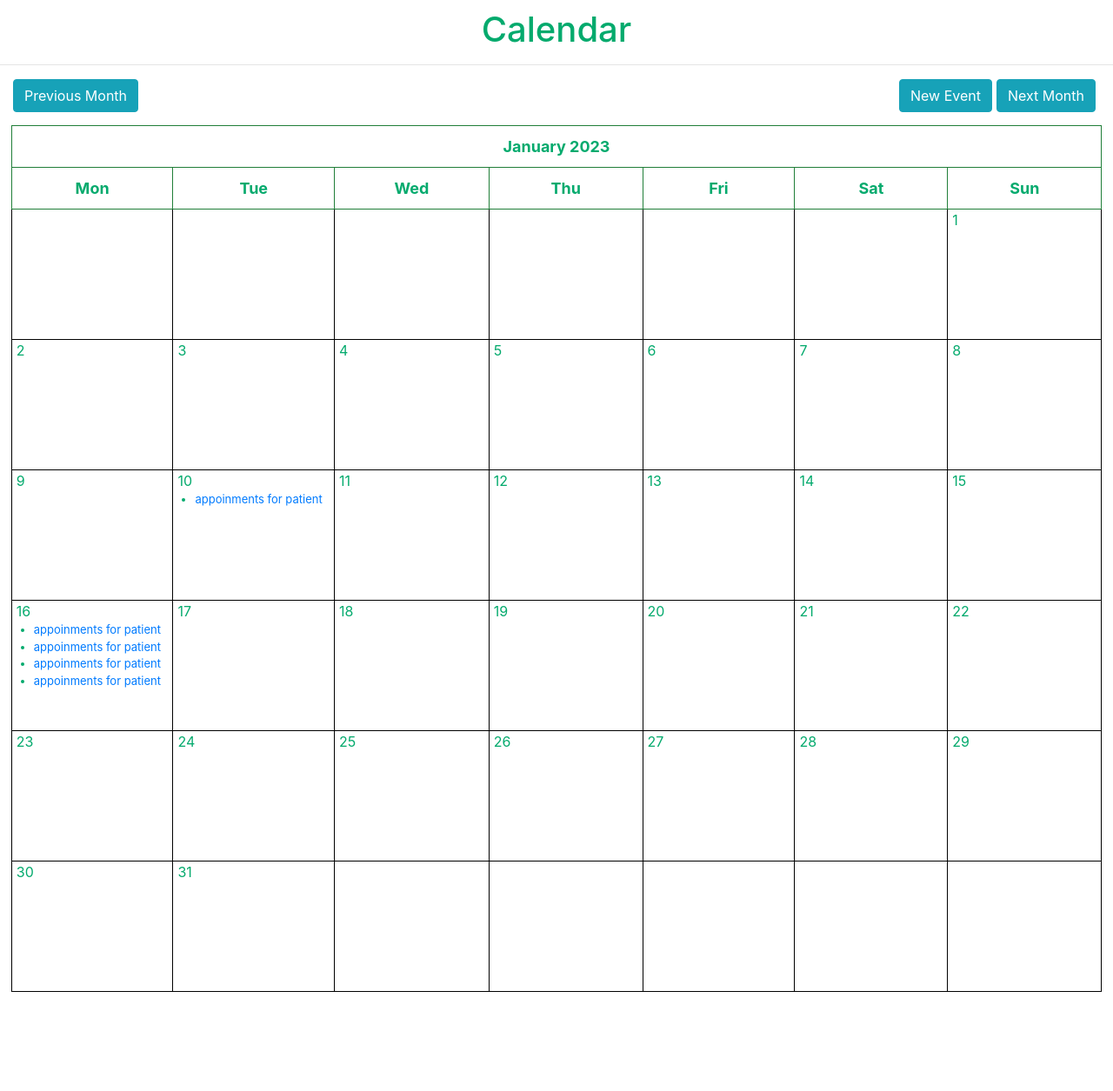
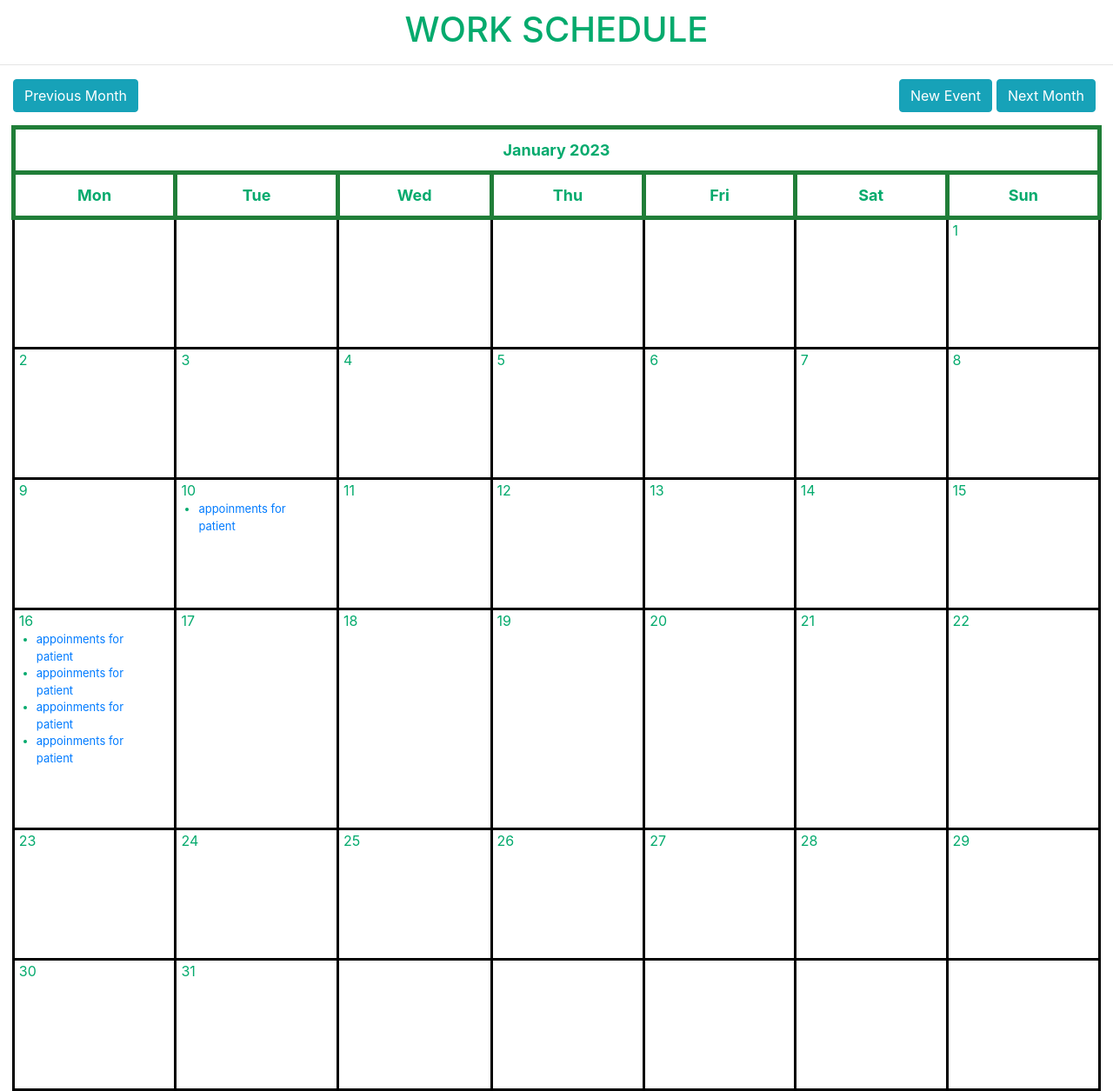
Before and after one commit to AnfalNb/hospital-project, a Django app: page /calendar/ in a window 1280 px wide. Shown: the part 40-1295 px from the top of the page at 87% size. Before the commit the page ends 1181 px from the top, so only its background shows below. Run offline with Django 4.2, Linux system fonts and the light colour scheme; data comes from the database, SQL or seed files in the repository; both versions use the stored data as it was after the commit; some libraries are stand-ins or nearby versions.

Commit message:
change small details in woke schedule

```diff
--- a/HOSPITAL-MANGMENT/hospital_management_system/Templates/base.html
+++ b/HOSPITAL-MANGMENT/hospital_management_system/Templates/base.html
@@ -50,7 +50,7 @@
 
   .form input, .form select, .form textarea {
     border-radius: 5px;
-    border: 1px solid #04AA6D;
+    border: 3px solid #04AA6D;
     outline: none;
     background: none;
     padding: 5px;
@@ -75,12 +75,12 @@
   }
 
   .calendar tr, .calendar td {
-    border: 1px solid black;
+    border: 3px solid black;
   }
 
   .calendar th {
     color: #04AA6D;
-    border: 1px solid rgb(32, 126, 56);
+    border: 5px solid rgb(32, 126, 56);
     padding: 10px;
     text-align: center;
     font-size: 18px;
@@ -91,7 +91,7 @@
 
     width: 200px;
     height: 150px;
-    padding: 20px 0px 0px 5px;
+    padding: 20px 0px 14px 5px;
   }
 
   .month {
@@ -110,7 +110,7 @@
     color: #04AA6D;
 
     height: 100%;
-    padding: 0px 5px 0px 20px;
+    padding: 0px 15px 20px 20px;
   }
 
   a {
@@ -150,7 +150,7 @@
   <link rel="stylesheet" href="https://use.fontawesome.com/releases/v5.0.10/css/all.css" integrity="sha384-+d0P83n9kaQMCwj8F4RJB66tzIwOKmrdb46+porD/OvrJ+37WqIM7UoBtwHO6Nlg"
     crossorigin="anonymous">
   <link rel="stylesheet" type="text/css" href="{% static 'cal/css/styles.css' %}">
-  <title>Django Calendar App</title>
+  <title>WORK SCHEDULE</title>
 </div>
 
 </head>
--- a/HOSPITAL-MANGMENT/hospital_management_system/Templates/calendar.html
+++ b/HOSPITAL-MANGMENT/hospital_management_system/Templates/calendar.html
@@ -1,7 +1,7 @@
 {% extends 'base.html' %}
 
 {% block title %}
-Calendar
+WORK SCHEDULE
 {% endblock %}
 
 {% block content %}
--- a/HOSPITAL-MANGMENT/hospital_management_system/core/models.py
+++ b/HOSPITAL-MANGMENT/hospital_management_system/core/models.py
@@ -82,3 +82,6 @@ class EVENT_CAL(models.Model):
     def get_html_url(self):
         re_path = reverse('event_edit', args=(self.id,))
         return f'<a href="{re_path}"> {self.title} </a>'
+
+    def __str__(self):
+          return str(self.title)
```
Also changed, not shown: HOSPITAL-MANGMENT/hospital_management_system/mydb.sqlite3.
